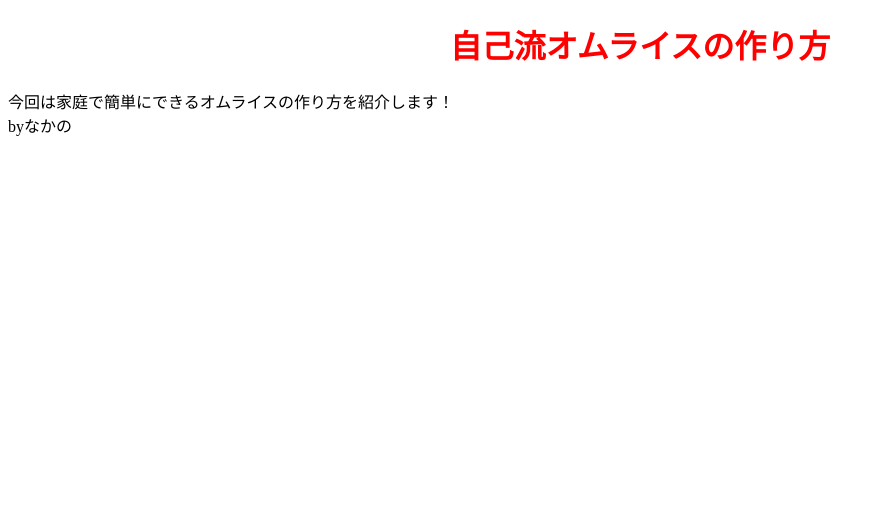
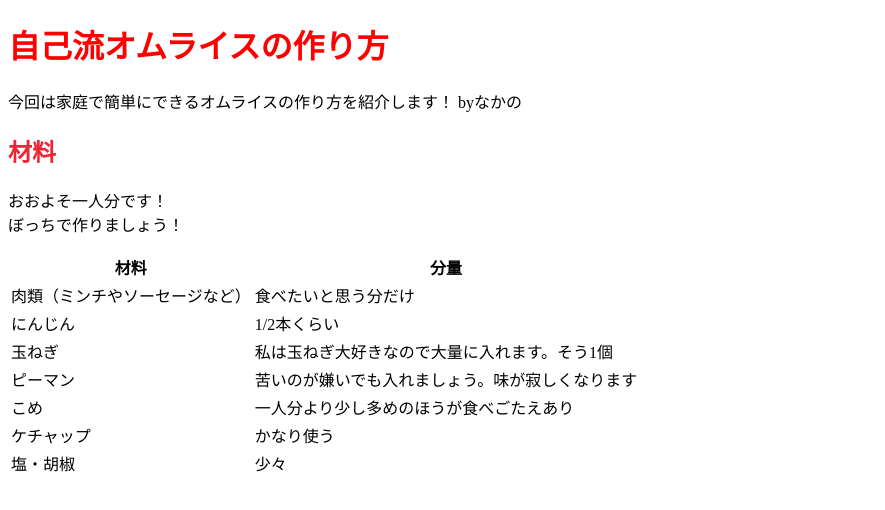
Before and after one commit to soisausem/web2-2, a plain HTML site: page index.html in a window 1280 px wide. Shown: the whole page, without its empty margins (0-885 px from the left). Drawn offline with Linux system fonts and the light colour scheme.

Commit message:
Update index.html

```diff
--- a/index.html
+++ b/index.html
@@ -5,9 +5,20 @@
     <title>Nakano'sキッチン</title>
     </head>
     <body>
-      <center><h1><font color="#FF0000">自己流オムライスの作り方</font></h1></center>
-      <p>今回は家庭で簡単にできるオムライスの作り方を紹介します！<br>
-        <td align="right">byなかの</td></p>
-
+      <h1><font color="#FF0000">自己流オムライスの作り方</font></h1>
+      <p>今回は家庭で簡単にできるオムライスの作り方を紹介します！ byなかの</p>
+      <h2><font color="#F12233">材料</font></h2>
+      <p>おおよそ一人分です！<br>
+        ぼっちで作りましょう！<br>
+        <table>
+          <tr><th>材料</th><th>分量</th></tr>
+          <tr><td>肉類（ミンチやソーセージなど）</td><td>食べたいと思う分だけ</td></tr>
+          <tr><td>にんじん</td><td>1/2本くらい</td></tr>
+          <tr><td>玉ねぎ</td><td>私は玉ねぎ大好きなので大量に入れます。そう1個</td></tr>
+          <tr><td>ピーマン</td><td>苦いのが嫌いでも入れましょう。味が寂しくなります</td></tr>
+          <tr><td>こめ</td><td>一人分より少し多めのほうが食べごたえあり</td></tr>
+          <tr><td>ケチャップ</td><td>かなり使う</td></tr>
+          <tr><td>塩・胡椒</td><td>少々</td></tr>
+      </table>
      </body>
 </html>
```
